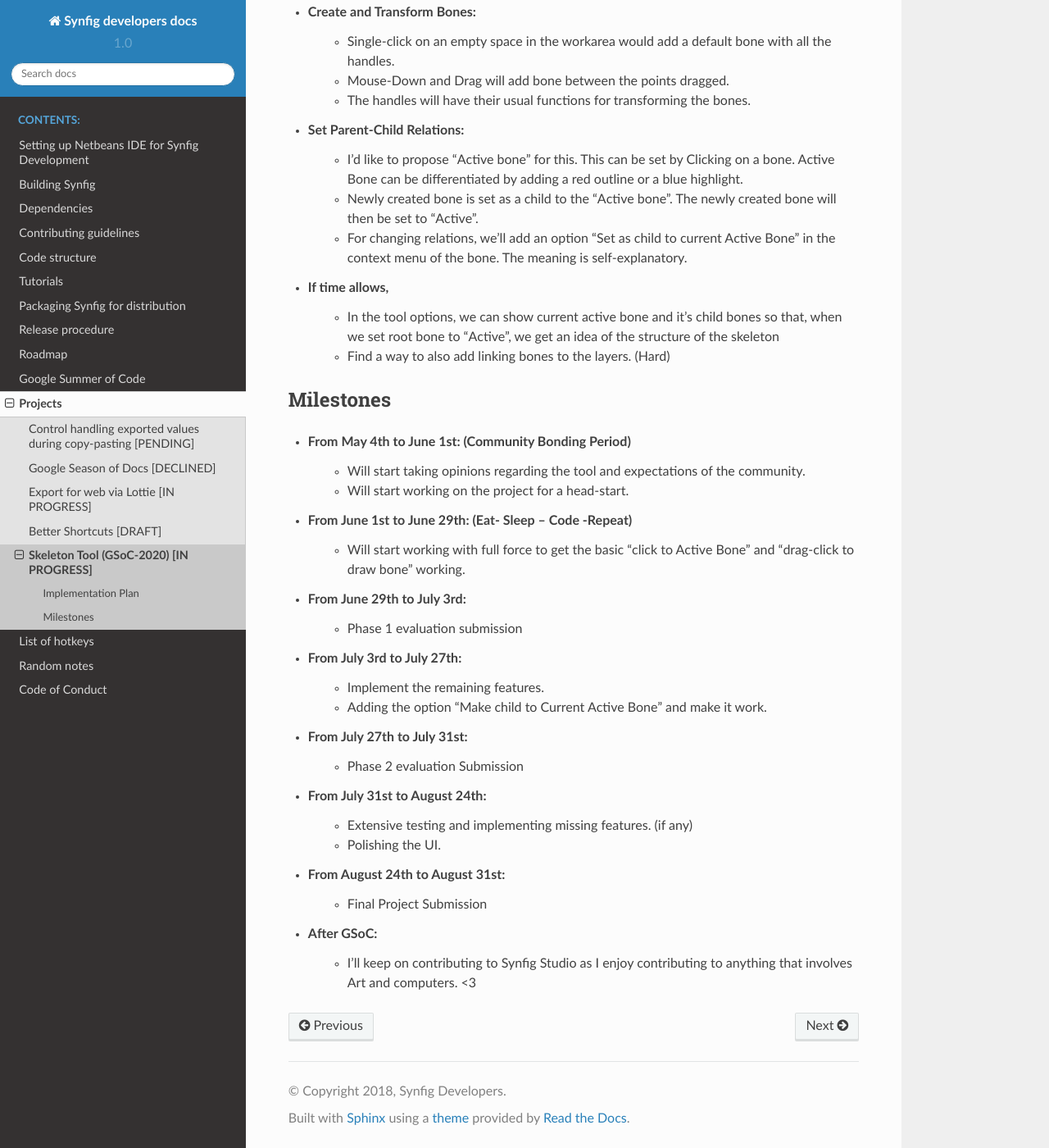
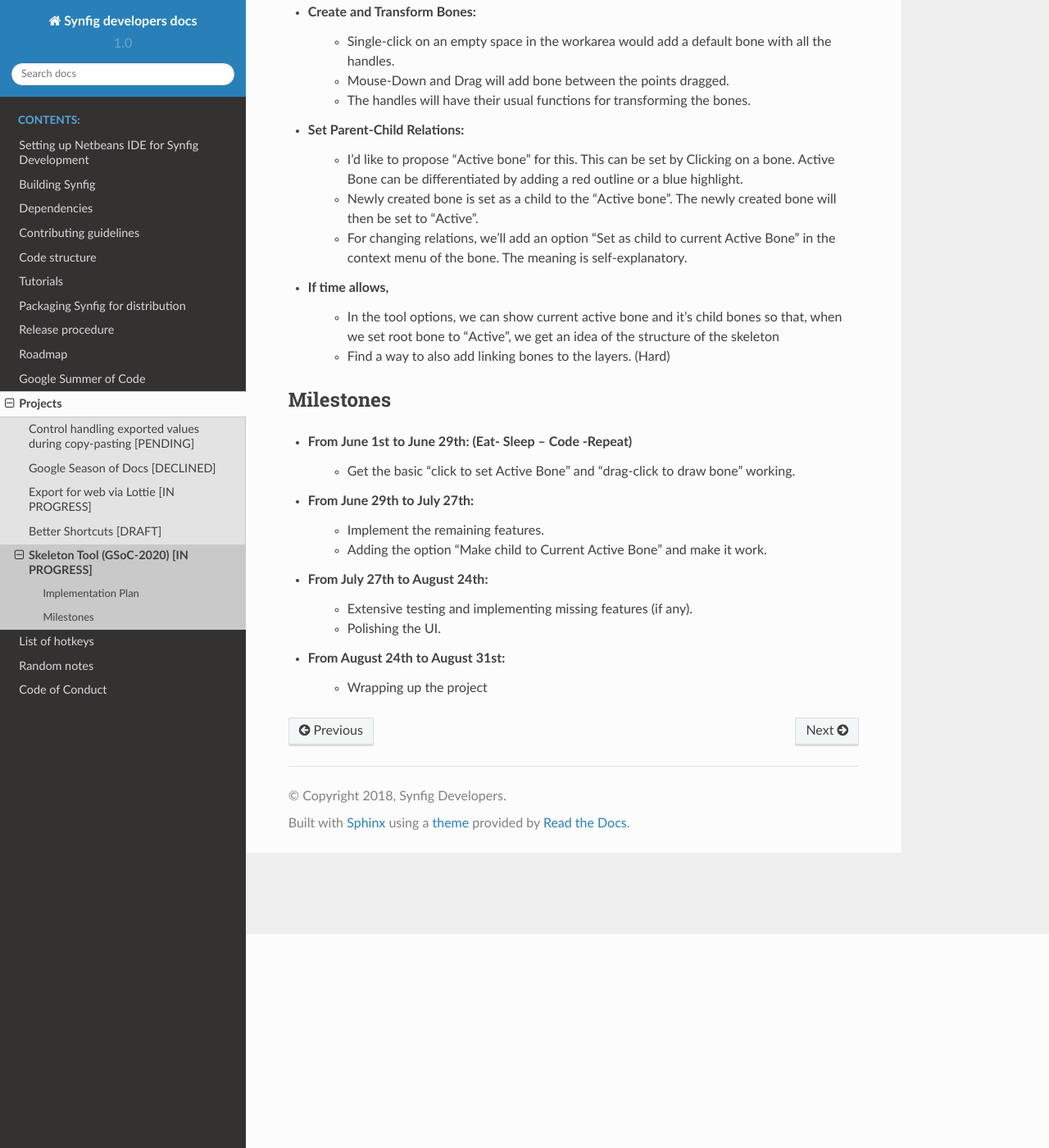
Before and after one commit to synfig/synfig-docs-dev, a Sphinx documentation site: the page built from docs/projects/skeleton.rst, in a window 1280 px wide and 1400 px high, scrolled down 261 px. Shown: the whole window at 82% size. Built offline with Sphinx 7.4.7 and the Read the Docs theme 2.0.0, drawn with Linux system fonts in a browser that asks for light colours.

Commit message:
Skeelton project: Simplify "Milestones" section

```diff
--- a/docs/projects/skeleton.rst
+++ b/docs/projects/skeleton.rst
@@ -25,29 +25,17 @@ The Main functions of the tool are:
 
 Milestones
 ~~~~~~~~~~
-- From May 4th to June 1st: (Community Bonding Period)
-    - Will start taking opinions regarding the tool and expectations of the community.
-    - Will start working on the project for a head-start.
 
 - From June 1st to June 29th: (Eat- Sleep – Code -Repeat)
-    - Will start working with full force to get the basic "click to Active Bone" and "drag-click to draw bone" working.
+    - Get the basic "click to set Active Bone" and "drag-click to draw bone" working.
 
-- From June 29th to July 3rd:
-    - Phase 1 evaluation submission
-
-- From July 3rd to July 27th:
+- From June 29th to July 27th:
     - Implement the remaining features.
     - Adding the option “Make child to Current Active Bone” and make it work.
 
-- From July 27th to July 31st:
-    - Phase 2 evaluation Submission
-
-- From July 31st to August 24th:
-    - Extensive testing and implementing missing features. (if any)
+- From July 27th to August 24th:
+    - Extensive testing and implementing missing features (if any).
     - Polishing the UI.
 
 - From August 24th to August 31st:
-    - Final Project Submission
-
-- After GSoC:
-    - I’ll keep on contributing to Synfig Studio as I enjoy contributing to anything that involves Art and computers. <3
+    - Wrapping up the project
```
